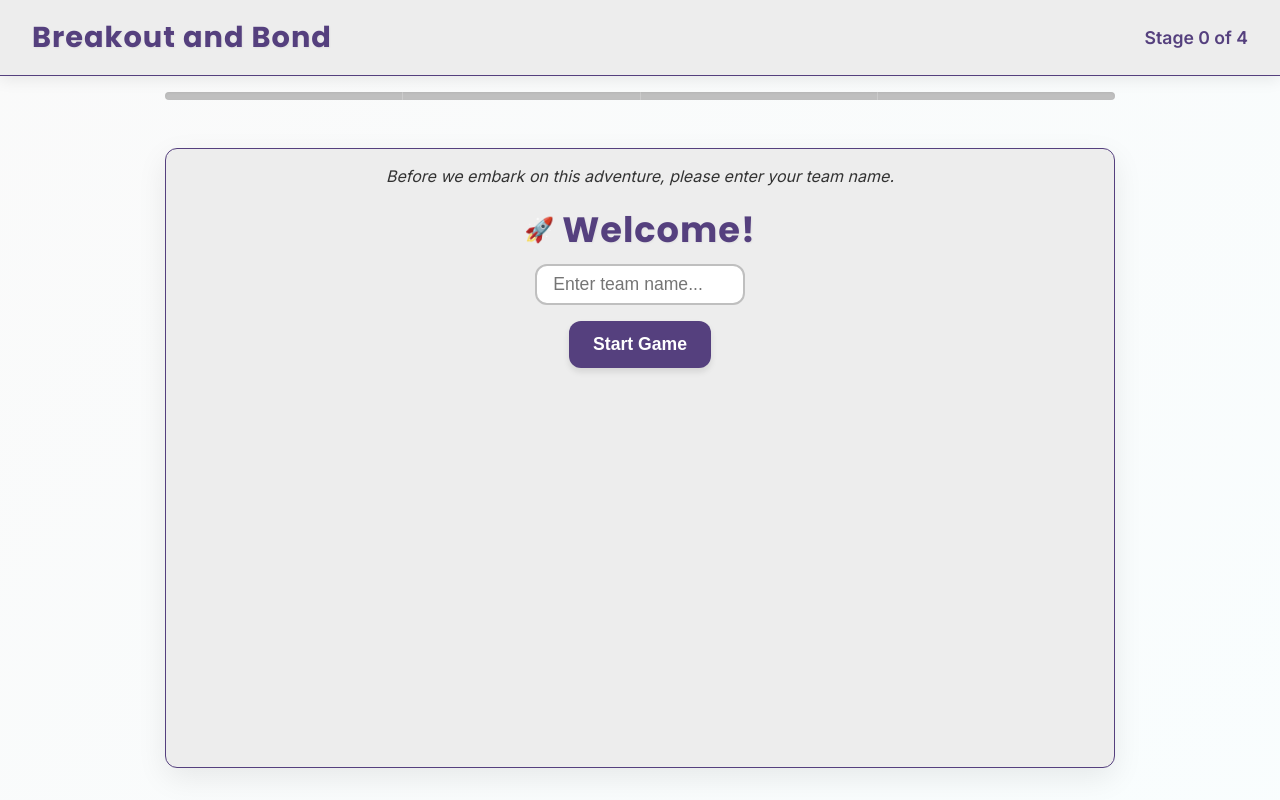
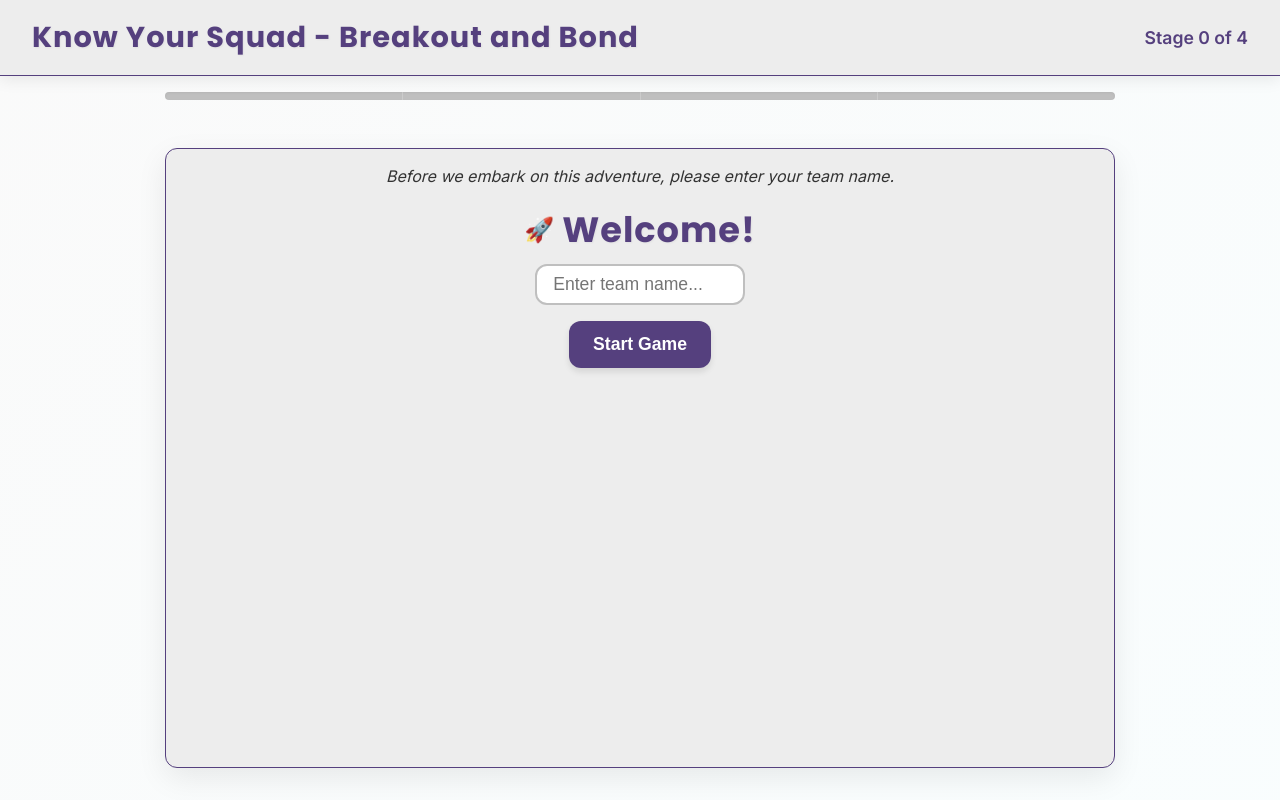
Before and after one commit to gargparkhi/garparkhi.github.io, a plain HTML site: page index.html in a window 1280 px wide. Drawn offline with Linux system fonts and the light colour scheme.

Commit message:
Update index.html

```diff
--- a/index.html
+++ b/index.html
@@ -3,7 +3,7 @@
 <head>
 <meta charset="UTF-8" />
 <meta name="viewport" content="width=device-width, initial-scale=1.0" />
-<title>Breakout and Bond</title>
+<title>Know Your Squad - Breakout and Bond</title>
 <link rel="icon" href="https://via.placeholder.com/32/FFCC00/000000?text=F" type="image/png">
 <link href="https://fonts.googleapis.com/css2?family=Inter:wght@400;500;600;700&family=Poppins:wght@600;700&display=swap" rel="stylesheet">
 
@@ -859,7 +859,7 @@
 <body>
 
 <header class="global-header">
-    <h1 class="global-header-title">Breakout and Bond</h1>
+    <h1 class="global-header-title">Know Your Squad - Breakout and Bond</h1>
     <div class="stage-indicator">Stage <span id="currentStageNumber">0</span> of 4</div>
 </header>
 
```
